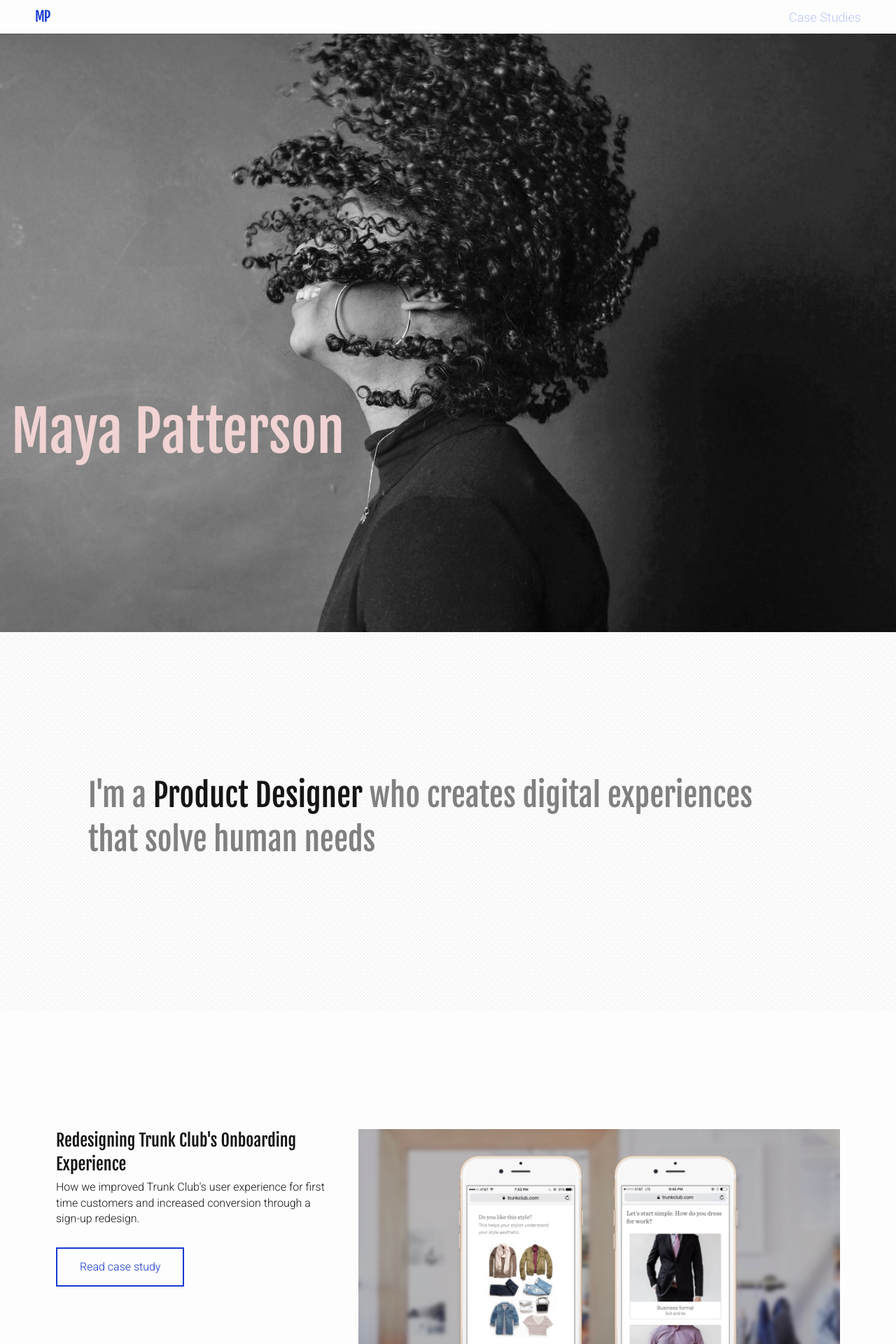
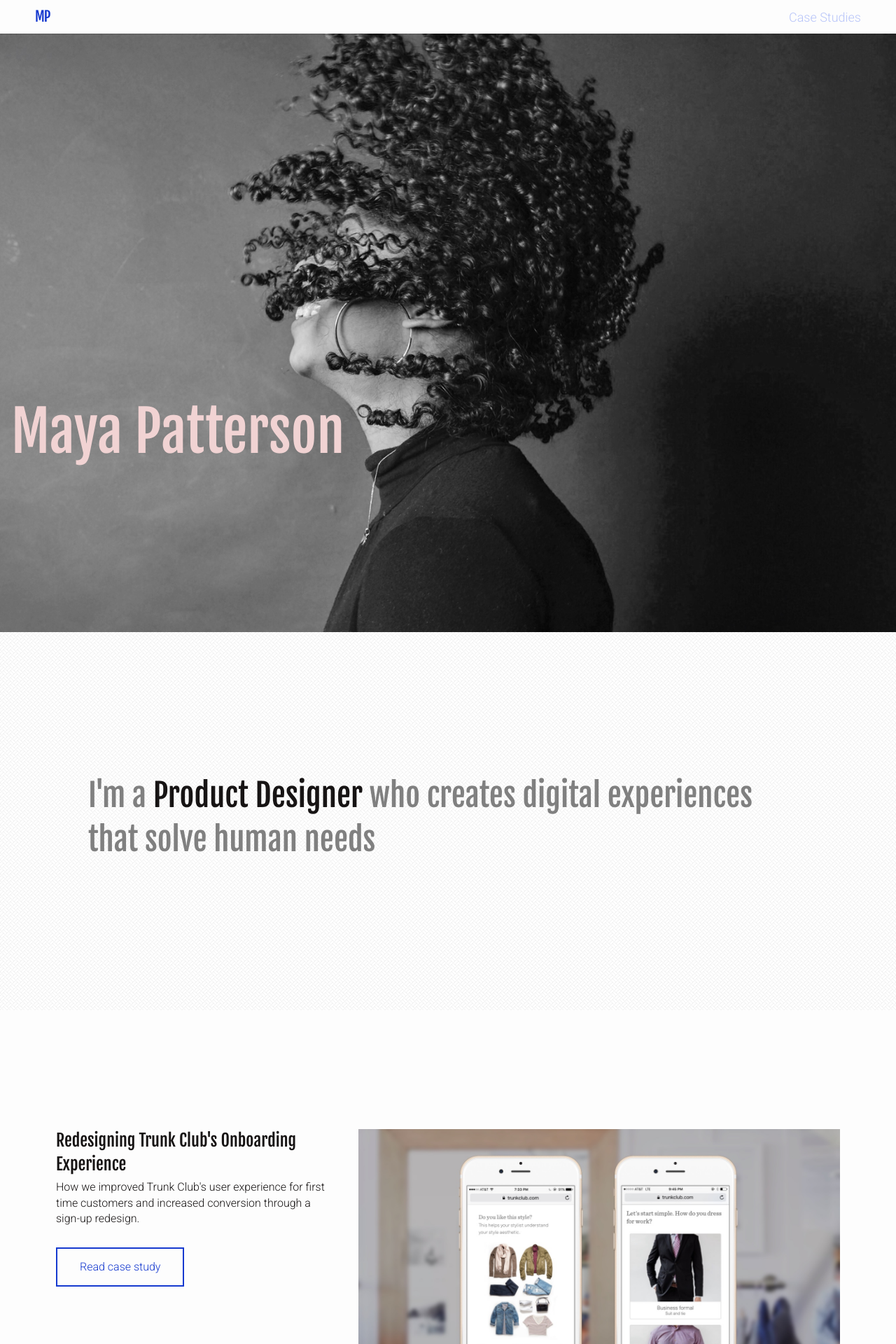
Before and after one commit to mayapatterson/portfolio-v2, a Jekyll site: the page built from index.md, in a window 1280 px wide. Shown: the top 1920 px of the page at 70% size. Built offline with Jekyll 4.4.1, drawn with Linux system fonts in a browser that asks for light colours; nearby versions of some CDN libraries; comment, search, counter and statistics services are not loaded.

Commit message:
and again

```diff
--- a/assets/main.scss
+++ b/assets/main.scss
@@ -72,7 +72,7 @@ body {
 }
 
 .container-hero {
-    background: url("/images/Maya.jpg") center no-repeat;
+    background: url("/images/Maya.png") center no-repeat;
     background-size: cover;
     background-position: 50px 0px center;
     width: 100%;
```
Also changed, not shown: images/Maya.png (added).
